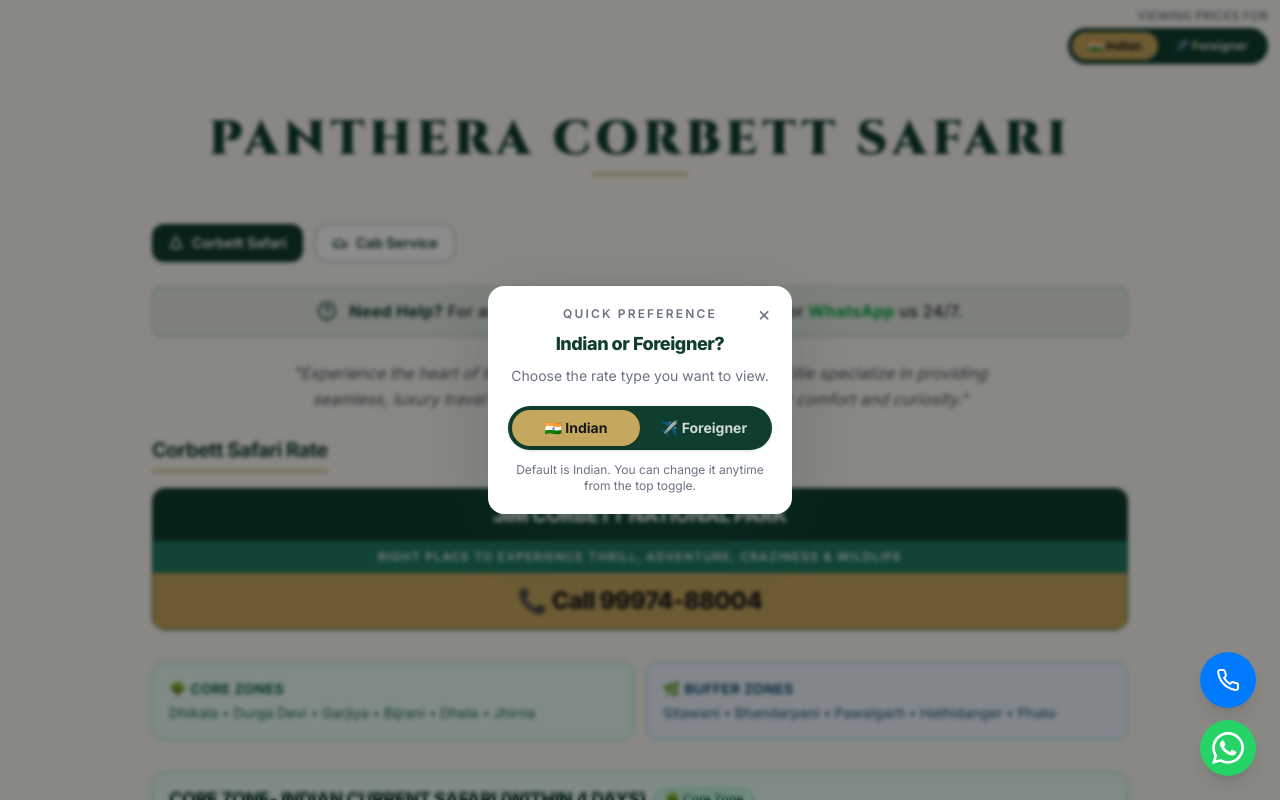
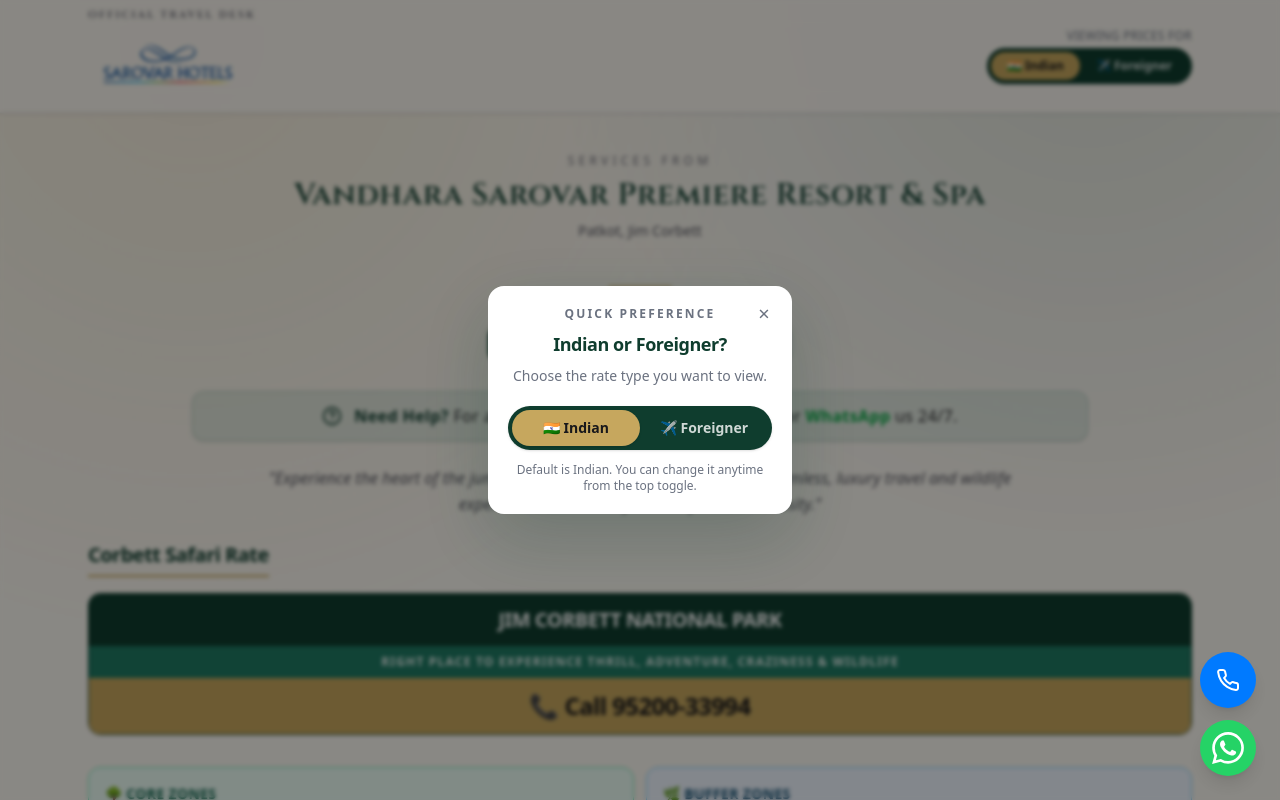
Before and after one commit to gptdevansh/services-from-sarovar, a Next.js app: page /safari in a window 1280 px wide. Shown: the top 800 px of the page. Built offline with nearby package versions, Linux system fonts and the light colour scheme.

Commit message:
feat: update branding, enhance layout styles, and add logo to navigation

```diff
--- a/src/app/globals.css
+++ b/src/app/globals.css
@@ -71,11 +71,14 @@
    BASE STYLES
    ───────────────────────────────────────── */
 html {
-  font-family: "Inter", system-ui, -apple-system, sans-serif;
+  font-family: var(--font-sans), "Source Sans 3", system-ui, -apple-system, sans-serif;
 }
 
 body {
   background-color: var(--color-bg);
+  background-image: radial-gradient(circle at 15% 5%, rgba(198, 167, 94, 0.15), transparent 45%),
+    radial-gradient(circle at 85% 0%, rgba(15, 61, 46, 0.12), transparent 40%);
+  background-attachment: fixed;
   color: var(--color-text);
   -webkit-font-smoothing: antialiased;
 }
--- a/src/app/layout.tsx
+++ b/src/app/layout.tsx
@@ -1,11 +1,15 @@
 import type { Metadata } from "next";
 import type { Viewport } from "next";
-import { Inter, Cinzel } from "next/font/google";
+import { Cinzel, Source_Sans_3 } from "next/font/google";
 import "./globals.css";
 import { UserProvider } from "@/features/user";
 import { BRAND_NAME, RESORT_NAME, RESORT_ADDRESS } from "@/shared/constants/ui.constants";
 
-const inter = Inter({ subsets: ["latin"], display: "swap" });
+const sourceSans = Source_Sans_3({
+  subsets: ["latin"],
+  display: "swap",
+  variable: "--font-sans",
+});
 const cinzel = Cinzel({
   subsets: ["latin"],
   display: "swap",
@@ -44,7 +48,7 @@
 }: Readonly<{ children: React.ReactNode }>) {
   return (
     <html lang="en">
-      <body className={`${inter.className} ${cinzel.variable}`}>
+      <body className={`${sourceSans.variable} ${cinzel.variable}`}>
         <UserProvider>
           {children}
         </UserProvider>
--- a/src/shared/components/Container.tsx
+++ b/src/shared/components/Container.tsx
@@ -1,5 +1,5 @@
 import type { ReactNode } from "react";
 
 export function Container({ children }: { children: ReactNode }) {
-  return <main className="mx-auto w-full max-w-5xl space-y-6 px-3 py-3 lg:px-6 lg:py-5">{children}</main>;
+  return <main className="mx-auto w-full max-w-6xl space-y-7 px-3 py-4 lg:px-6 lg:py-6">{children}</main>;
 }
--- a/src/shared/components/MainFooter.tsx
+++ b/src/shared/components/MainFooter.tsx
@@ -17,6 +17,9 @@
         <div className="grid grid-cols-1 gap-12 md:grid-cols-2">
           {/* Brand & Mission */}
           <div className="space-y-4">
+            <h1 className="text-sm font-bold uppercase tracking-widest text-white/60">
+              SERVICES FROM
+            </h1>
             <h3 className="font-brand text-2xl font-bold tracking-wider text-white">
               {BRAND_NAME}
             </h3>
@@ -31,12 +34,14 @@
               Contact Us
             </h4>
             <ul className="space-y-4 text-sm">
+              {BRAND_EMAIL ? (
                 <li className="flex items-center gap-3">
                   <Mail size={18} className="text-white/40" />
                   <a href={`mailto:${BRAND_EMAIL}`} className="text-zinc-300 hover:text-white hover:underline">
                     {BRAND_EMAIL}
                   </a>
                 </li>
+              ) : null}
               <li className="flex items-center gap-3">
                 <Phone size={18} className="text-white/40" />
                 <a href={`tel:${CONTACT_PHONE}`} className="text-zinc-300 hover:text-white hover:underline">
--- a/src/shared/components/ServicePageShell.tsx
+++ b/src/shared/components/ServicePageShell.tsx
@@ -1,4 +1,5 @@
 import { type ReactNode } from "react";
+import Image from "next/image";
 import { HelpCircle } from "lucide-react";
 import { UserToggle } from "@/features/user";
 import { Container } from "./Container";
@@ -6,7 +7,7 @@
 import { TopNav } from "./TopNav";
 import { MainFooter } from "./MainFooter";
 import FloatingWhatsApp from "./FloatingWhatsApp";
-import { CONTACT_PHONE, WHATSAPP_NUMBER, BRAND_NAME } from "../constants/ui.constants";
+import { CONTACT_PHONE, WHATSAPP_NUMBER, BRAND_NAME, RESORT_LOCATION_SHORT } from "../constants/ui.constants";
 
 type ServicePageShellProps = {
   contentTitle: string;
@@ -16,23 +17,44 @@
 export function ServicePageShell({ contentTitle, children }: ServicePageShellProps) {
   return (
     <>
-      {/* Sticky top bar — sticks to top on scroll, toggle right-aligned */}
-      <div className="sticky top-0 z-50 flex justify-end bg-[color:var(--color-bg)]/90 px-3 py-2 backdrop-blur-sm">
-        <UserToggle />
+      {/* Sticky top bar — sticks to top on scroll */}
+      <div className="sticky top-0 z-50 border-b border-zinc-200/60 bg-[color:var(--color-bg)]/90 backdrop-blur-md shadow-sm">
+        <div className="mx-auto flex w-full max-w-6xl items-center justify-between px-3 py-2 lg:px-6">
+          <div className="flex flex-col justify-center">
+            <span className="font-brand text-[0.65rem] font-bold uppercase tracking-[0.2em] text-zinc-500">
+              Official Travel Desk
+            </span>
+            <div className="flex items-center">
+              <Image
+                src="/img/Sarovar_Hotels_Logo.png"
+                alt="Vandhara Sarovar Premiere Resort Logo"
+                width={160}
+                height={36}
+                className="object-contain"
+                priority
+              />
+            </div>
+          </div>
+          <UserToggle />
+        </div>
       </div>
 
       <Container>
-        <div className="py-6 text-center">
-          <h1 className="font-brand text-3xl font-black uppercase tracking-widest text-[color:var(--color-primary)] md:text-5xl">
+        <header className="pt-4 text-center">
+          <p className="text-xs uppercase tracking-[0.35em] text-zinc-500">Services from</p>
+          <h1 className="mt-2 font-brand text-2xl font-semibold tracking-wide text-[color:var(--color-primary)] md:text-3xl">
             {BRAND_NAME}
           </h1>
-          <div className="mx-auto mt-2 h-1 w-24 rounded-full bg-[color:var(--color-accent)] opacity-50" />
+          <p className="mt-2 text-sm text-zinc-600">{RESORT_LOCATION_SHORT}</p>
+        </header>
+
+        <div className="pt-4 pb-2 text-center">
+          <div className="mx-auto h-1 w-16 rounded-full bg-[color:var(--color-accent)] opacity-50" />
         </div>
 
         <TopNav />
-
         {/* Assistance Line Block */}
-        <div className="mt-4 mb-2 rounded-lg bg-[color:var(--color-secondary)]/10 px-4 py-3 text-center border border-[color:var(--color-secondary)]/20 shadow-sm flex items-center justify-center gap-3">
+        <div className="mx-auto mt-4 mb-2 flex max-w-4xl items-center justify-center gap-3 rounded-xl border border-[color:var(--color-secondary)]/20 bg-[color:var(--color-secondary)]/10 px-4 py-3 text-center shadow-sm">
           <HelpCircle size={20} className="text-[color:var(--color-primary)]" />
           <p className="text-sm font-medium tracking-wide text-zinc-800 md:text-base">
             <span className="font-bold text-[color:var(--color-primary)]">Need Help?</span> For any queries or assistance, please{" "}
@@ -46,10 +68,11 @@
         {/* Brand Intro Line */}
         <div className="my-6 text-center max-w-3xl mx-auto">
           <p className="text-zinc-600 italic leading-relaxed">
-            &quot;Experience the heart of the jungle with <span className="font-bold text-[color:var(--color-primary)]">Panthera Corbett Safari</span>.
+            &quot;Experience the heart of the jungle with <span className="font-bold text-[color:var(--color-primary)]">us</span>.
             We specialize in providing seamless, luxury travel and wildlife experiences tailored to your comfort and curiosity.&quot;
           </p>
         </div>
+
 
         <Section title={contentTitle}>{children}</Section>
       </Container>
--- a/src/shared/components/TopNav.tsx
+++ b/src/shared/components/TopNav.tsx
@@ -13,7 +13,7 @@
   const pathname = usePathname();
 
   return (
-    <nav className="flex flex-wrap gap-3">
+    <nav className="flex w-full flex-wrap justify-center gap-3">
       {navItems.map((item) => {
         const isActive = pathname === item.href;
 
--- a/src/shared/constants/ui.constants.ts
+++ b/src/shared/constants/ui.constants.ts
@@ -1,13 +1,12 @@
-export const BRAND_NAME = "Panthera Corbett Safari";
-export const BRAND_EMAIL = "pantheracorbettsafari@gmail.com";
+export const BRAND_NAME = "Vandhara Sarovar Premiere Resort & Spa";
+export const BRAND_EMAIL = "";
 export const CURRENCY = "INR";
-export const CONTACT_PHONE = "+919997488004";
-export const WHATSAPP_NUMBER = "919997488004";
-export const CONTACT_DISPLAY = "99974-88004";          // formatted for display
+export const CONTACT_PHONE = "+919520033994";
+export const WHATSAPP_NUMBER = "919520033994";
+export const CONTACT_DISPLAY = "95200-33994";          // formatted for display
 export const CONTACT_CALL_TEXT = `Call ${CONTACT_DISPLAY}`; // e.g. "Call 95200-33994"
 
-// export const RESORT_NAME = "Vandhara Sarovar Premier Resort";
-export const RESORT_NAME = "Resort";
+export const RESORT_NAME = "Vandhara Sarovar Premiere Resort & Spa";
 export const RESORT_ADDRESS = "Patkot, Ramnagar, Uttarakhand (244715)";
 export const RESORT_LOCATION_SHORT = "Patkot, Jim Corbett";
 export const RESORT_DISTANCE_FROM_RAMNAGAR = "27 Km";
```
Also changed, not shown: public/img/Sarovar_Hotels_Logo.png (added). Lines whose indentation alone changed are shown as unchanged.
